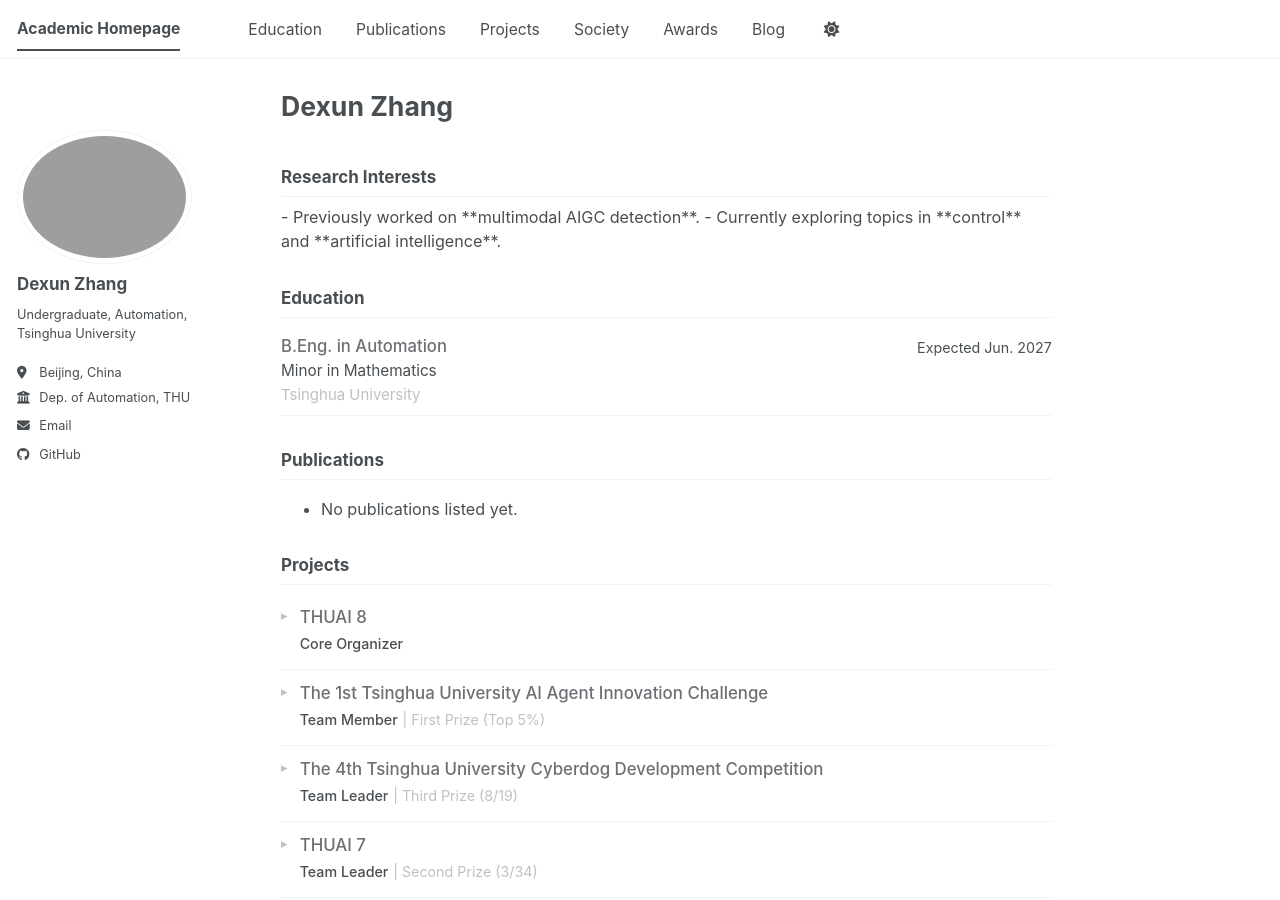
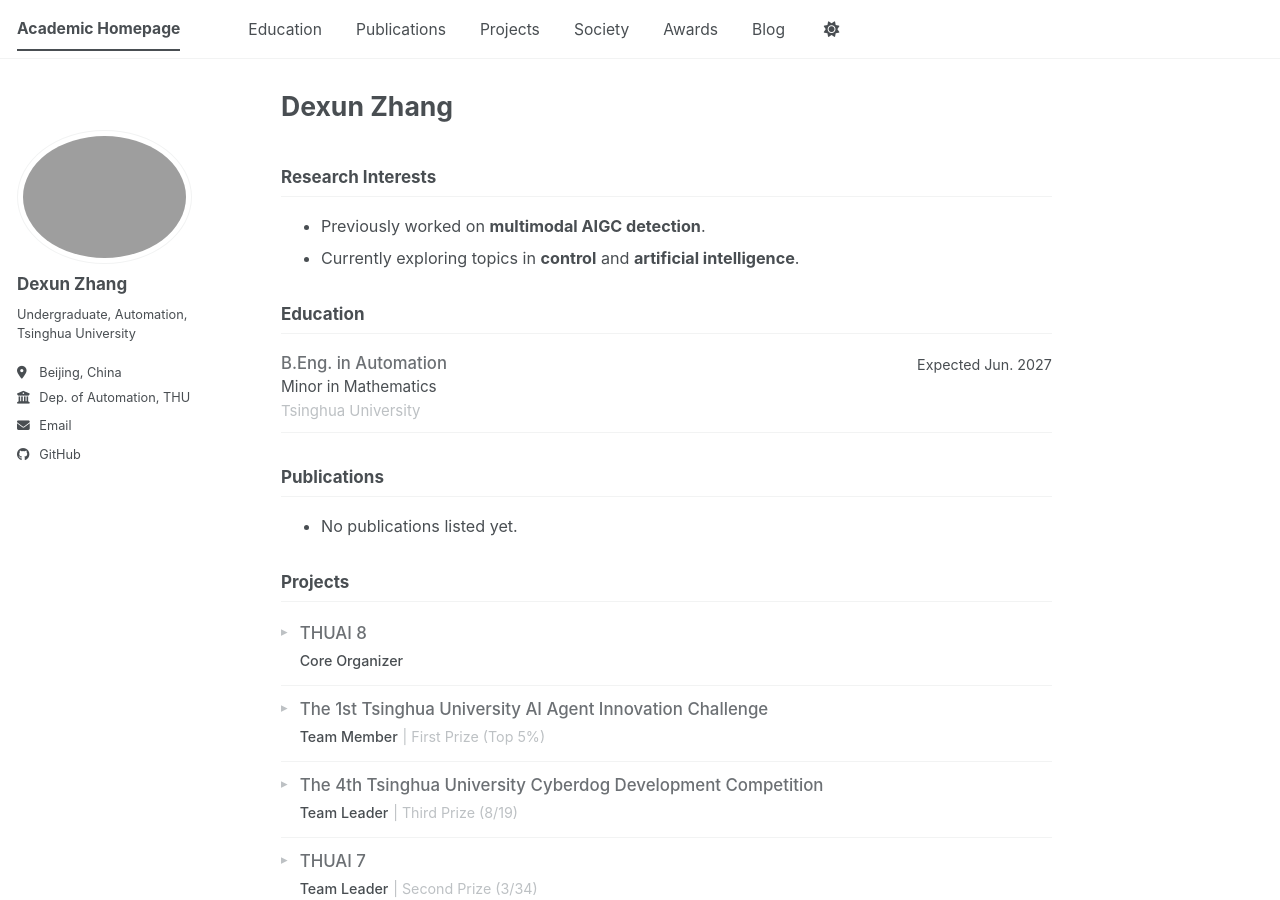
Before and after one commit to PsephurusGladius/academicpages, a Jekyll site: the page built from _pages/about.md, in a window 1280 px wide and 900 px high. Built offline with Jekyll 4.4.1, drawn with Linux system fonts in a browser that asks for light colours; our own code applies the rules of GitHub Pages for plain Markdown files; a script bundle is joined from its source files by our own code; library files that are not in the unit come from our copies.

Commit message:
Polish research interests formatting

```diff
--- a/_pages/about.md
+++ b/_pages/about.md
@@ -9,10 +9,10 @@
 
 ## Research Interests {#research}
 
-<p>
-  - Previously worked on **multimodal AIGC detection**.
-  - Currently exploring topics in **control** and **artificial intelligence**.
-</p>
+<ul>
+  <li>Previously worked on <strong>multimodal AIGC detection</strong>.</li>
+  <li>Currently exploring topics in <strong>control</strong> and <strong>artificial intelligence</strong>.</li>
+</ul>
 
 ## Education {#education}
 
```
